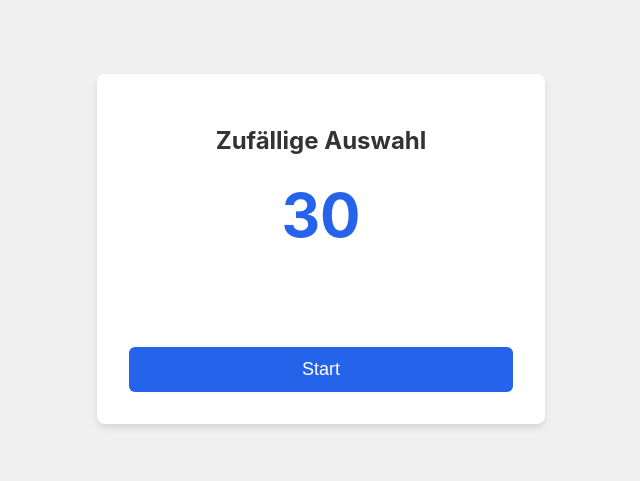
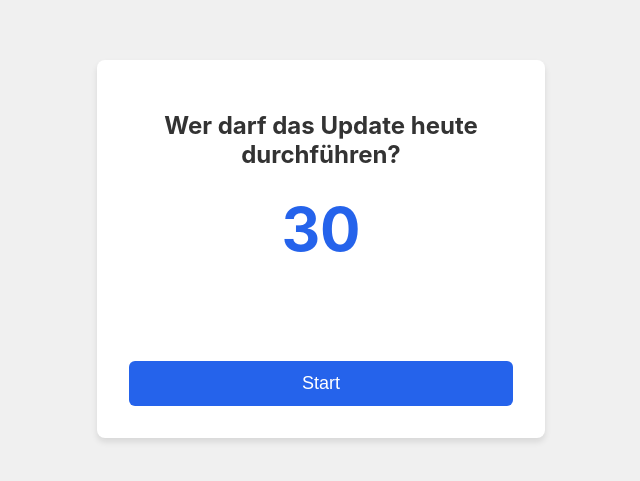
Before and after one commit to stscholz/wer, a plain HTML site: page index.html in a window 1280 px wide. Shown: the part 151-632 px from the top of the page, without its empty margins (319-959 px from the left). Drawn offline with Linux system fonts and the light colour scheme.

Commit message:
Update index.html

```diff
--- a/index.html
+++ b/index.html
@@ -74,7 +74,7 @@
 </head>
 <body>
     <div class="card">
-        <h2 class="title">Zufällige Auswahl</h2>
+        <h2 class="title">Wer darf das Update heute durchführen?</h2>
         <div class="timer" id="timer">30</div>
         <div class="name-display" id="nameDisplay"></div>
         <button class="button" id="startButton">Start</button>
```
